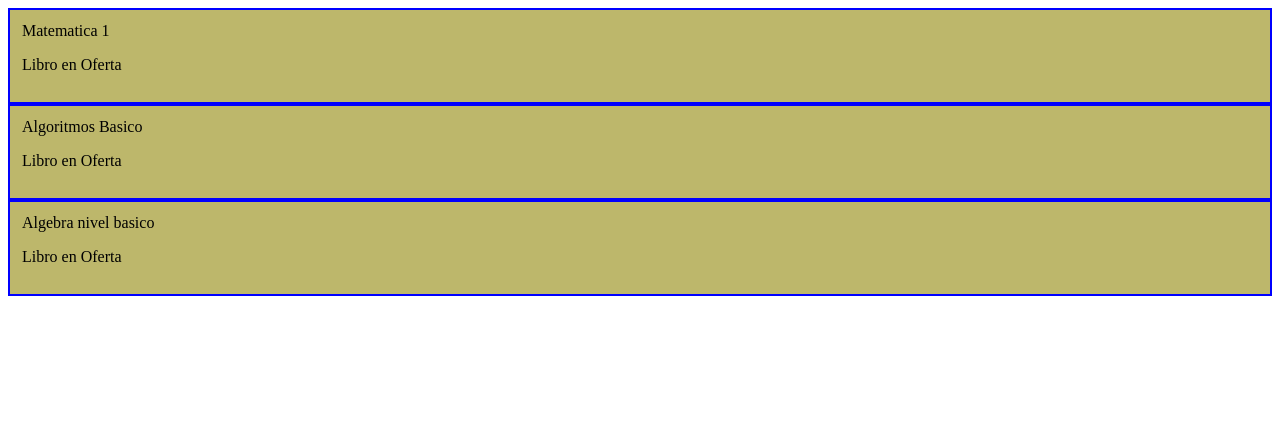
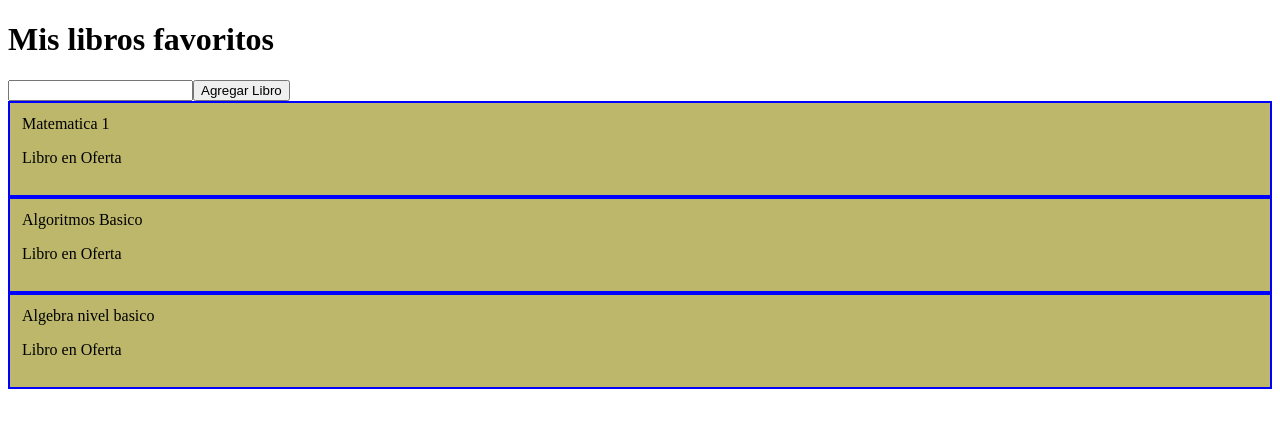
Before and after one commit to Williams392/mi-web-app, an Angular app: page / in a window 1280 px wide. Shown: the top 428 px of the page. Built offline with nearby package versions, Linux system fonts and the light colour scheme.

Commit message:
project libros botton

```diff
--- a/src/app/libros/libros.component.html
+++ b/src/app/libros/libros.component.html
@@ -1 +1,11 @@
+<h1>Mis libros favoritos</h1>
+
+<form (ngSubmit)="guardarLibro(f)" #f="ngForm"> <!-- en angular se agrega una direcitva -->
+
+  <input type="text" name="nombreLibro" ngModel required>
+  <button type="submit">Agregar Libro</button>
+
+</form>
+
+
 <app-libro (libroClicked)="eliminarLibro(libro)" *ngFor="let libro of libros" [tituloLibro]="libro"></app-libro>
--- a/src/app/libros/libros.component.ts
+++ b/src/app/libros/libros.component.ts
@@ -13,4 +13,8 @@
     this.libros = this.libros.filter( p => p !== libro);
   }
 
+  guardarLibro(f){
+    console.log('objeto formulario', f)
+  }
+
 }
```
